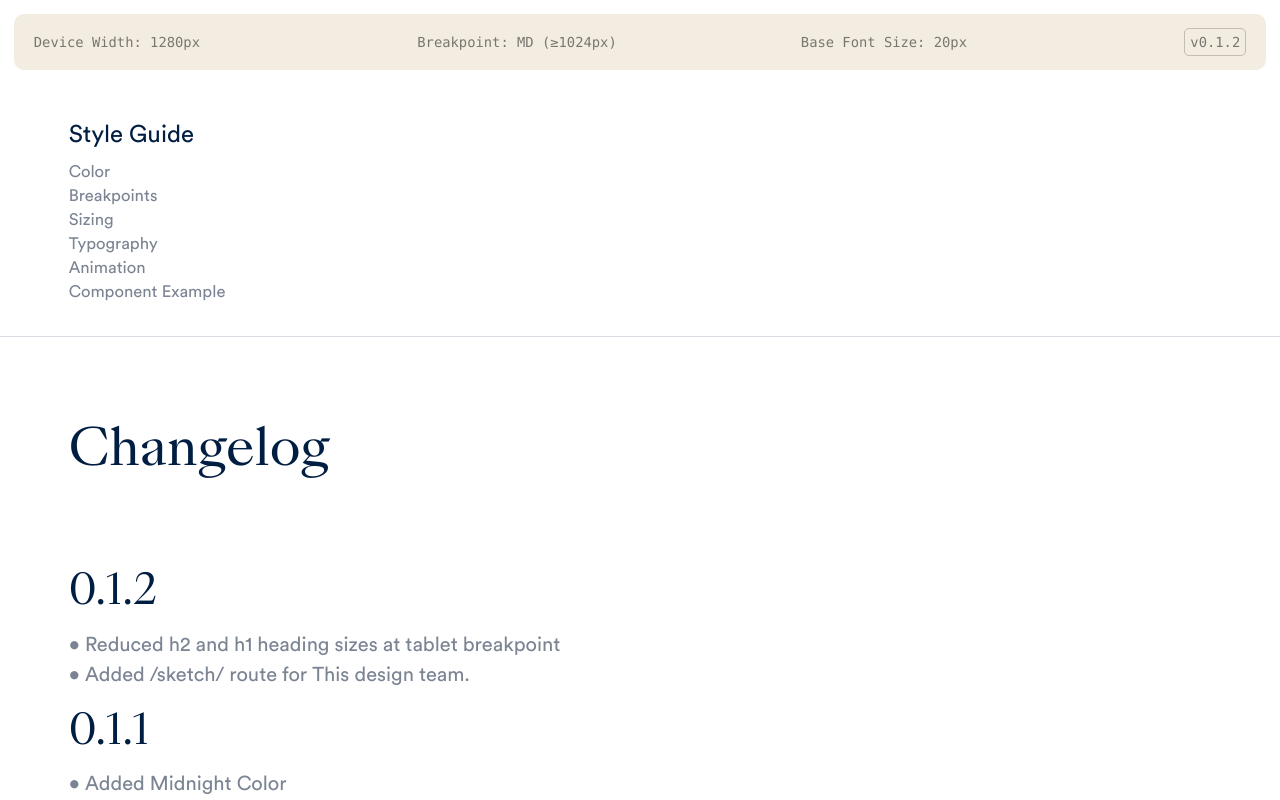
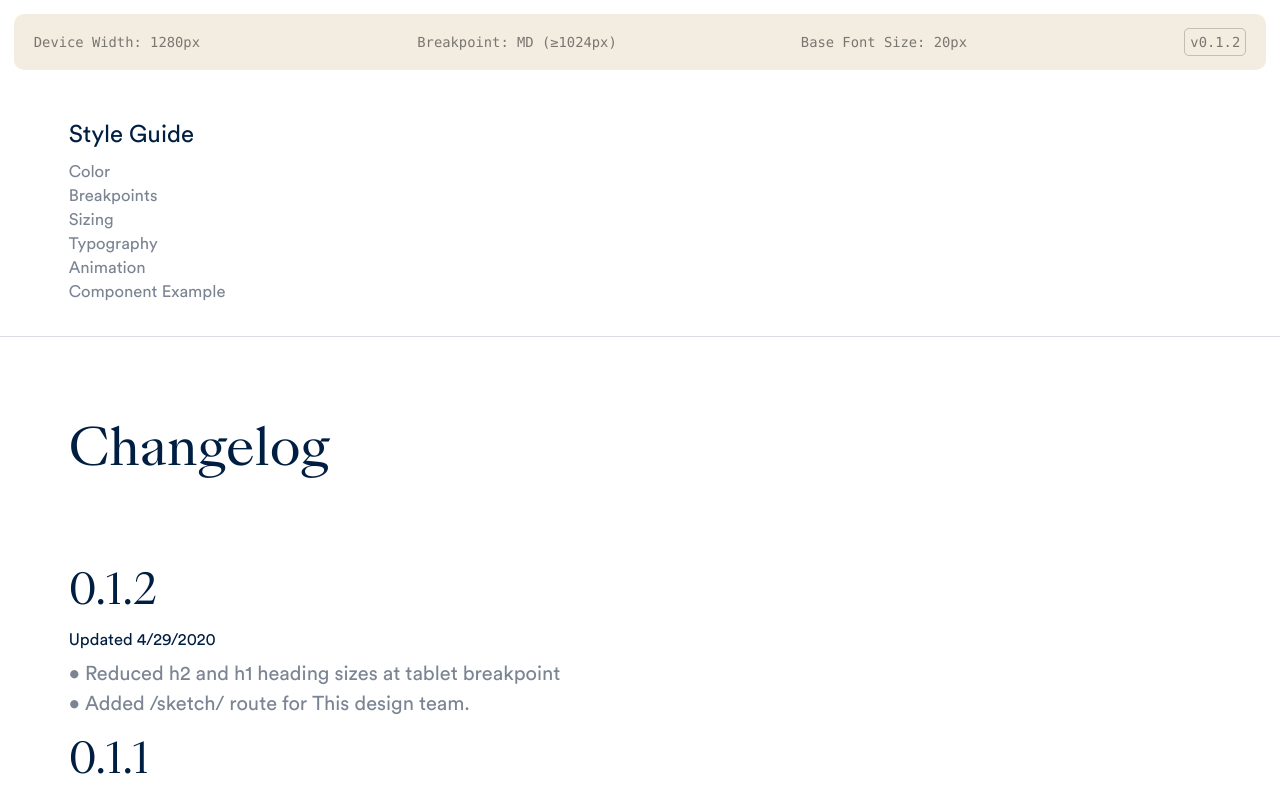
Before and after one commit to thisdesign/psd-reskin-toolkit, a Next.js app: page /changelog in a window 1280 px wide. Shown: the top 800 px of the page. Built offline with nearby package versions, Linux system fonts and the light colour scheme.

Commit message:
added date to changelog

```diff
--- a/src/components/Changelog/Changelog.tsx
+++ b/src/components/Changelog/Changelog.tsx
@@ -1,7 +1,10 @@
 import React from "react";
-import { Layout, Section, Wrapper, H2, H1, Paragraph } from "components";
+import { Layout, Section, Wrapper, H2, H6, H1, Paragraph } from "components";
 import { VERSIONS } from "../../changelog";
 
+const fmtDate = (date: Date): string => {
+  return `${date.getMonth() + 1}/${date.getDate()}/${date.getFullYear()}`;
+};
 const Changelog = () => {
   return (
     <Layout>
@@ -13,6 +16,8 @@ const Changelog = () => {
           {[...VERSIONS].reverse().map((item) => (
             <div>
               <H2>{item.number}</H2>
+              <H6>Updated {fmtDate(item.date)}</H6>
+
               <Paragraph>
                 <ul>
                   {item.changes.map((change) => (
```
